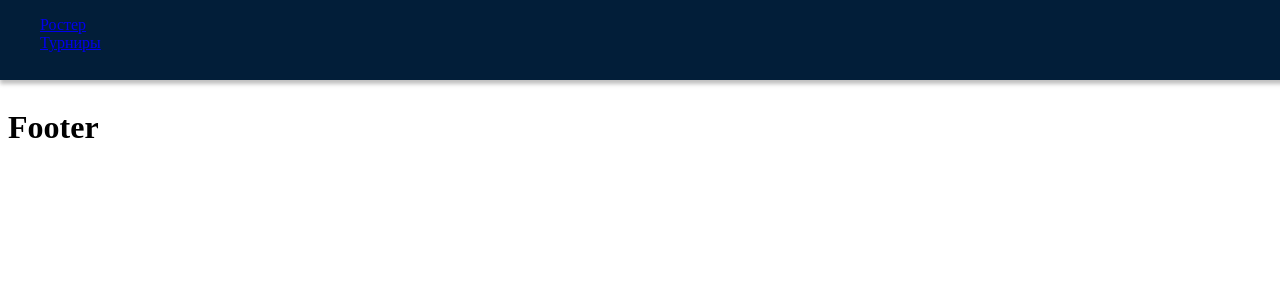
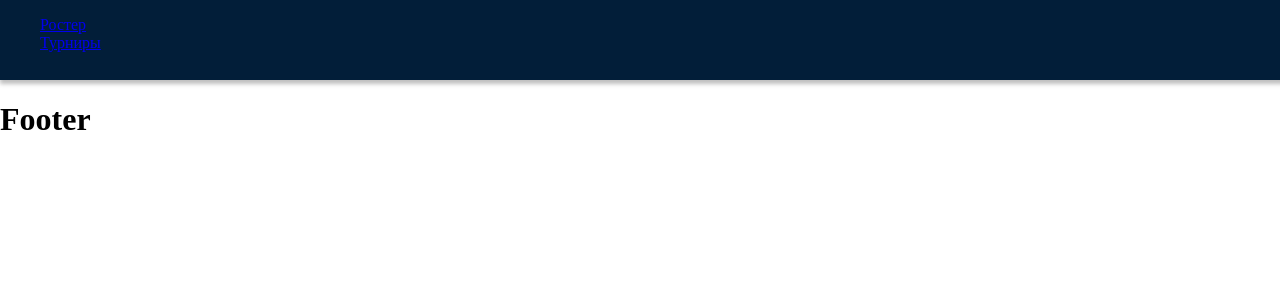
Before and after one commit to 1G000/tennisTour, a React (Vite) app: page / in a window 1280 px wide. Shown: the top 300 px of the page. Built offline with nearby package versions, Linux system fonts and the light colour scheme.

Commit message:
NEV-2: Fix sass import; fix default styles

```diff
--- a/package.json
+++ b/package.json
@@ -12,11 +12,9 @@
   "dependencies": {
     "react": "^18.2.0",
     "react-dom": "^18.2.0",
-    "react-router-dom": "^6.11.1",
-    "sass": "^1.62.1"
+    "react-router-dom": "^6.11.1"
   },
   "devDependencies": {
-    "@babel/core": "^7.21.8",
     "@types/react": "^18.0.28",
     "@types/react-dom": "^18.0.11",
     "@vitejs/plugin-react": "^4.0.0",
@@ -24,6 +22,7 @@
     "eslint-plugin-react": "^7.32.2",
     "eslint-plugin-react-hooks": "^4.6.0",
     "eslint-plugin-react-refresh": "^0.3.4",
+    "sass": "^1.62.1",
     "vite": "^4.3.2"
   }
 }
--- a/src/index.css
+++ b/src/index.css
@@ -1,9 +1,5 @@
-:root {
-  position: relative;
-  width: 1440px;
-  height: 1024px;
-  background: #FFFFFF;
-  margin: 0 auto;
+body {
+  margin: 0;
   padding: 0;
 }
 
```
Also changed, not shown: 1 other file (tests, documents, lock files or other folders).
